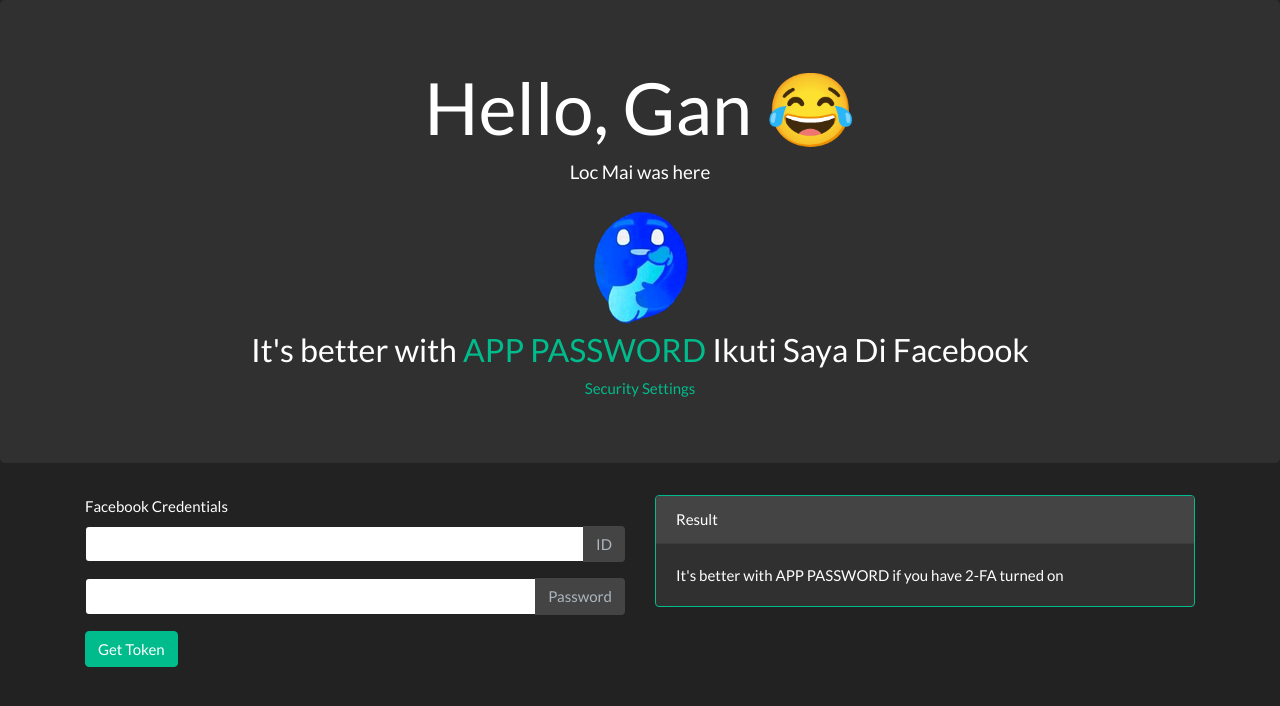
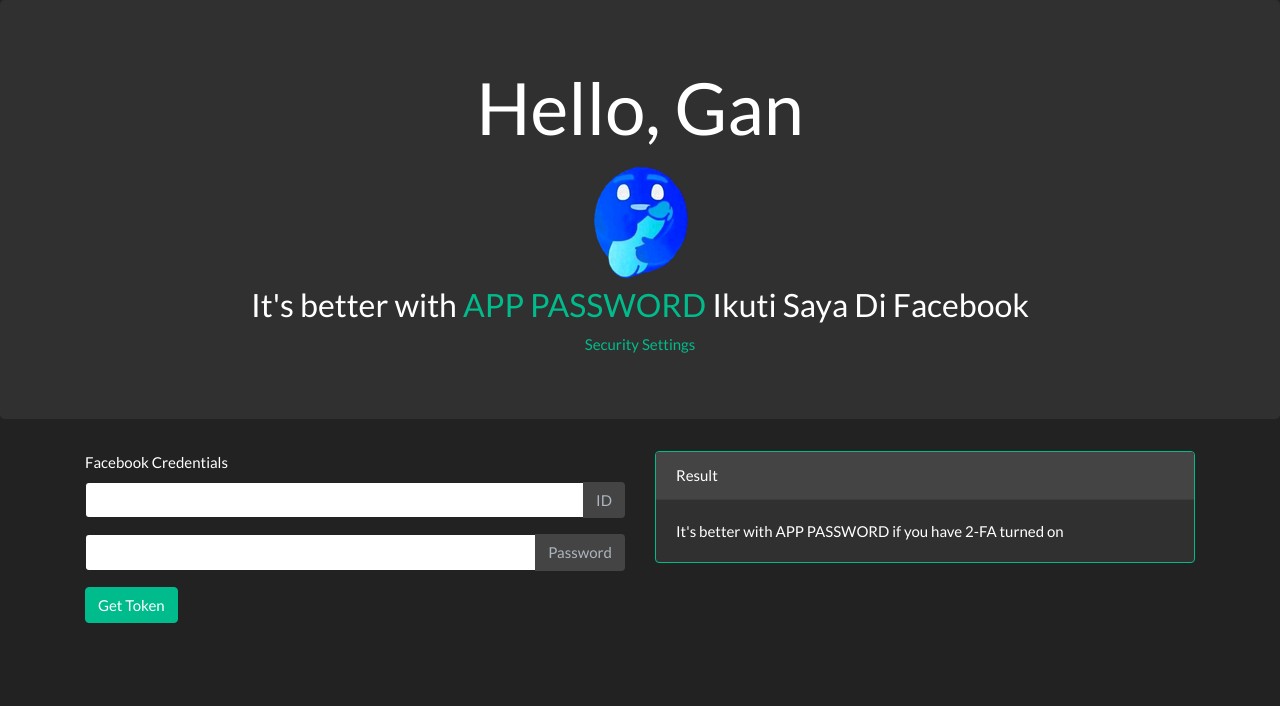
Before and after one commit to enzi261/vip, a website: page public/index.html in a window 1280 px wide. Drawn offline with Linux system fonts and the light colour scheme.

Commit message:
Update index.html

```diff
--- a/public/index.html
+++ b/public/index.html
@@ -14,8 +14,7 @@
 
 <body>
   <div class="jumbotron text-center">
-    <h1 class="display-3">Hello, Gan 😂 </h1>
-    <p class="lead">Loc Mai was here</p>
+    <h1 class="display-3">Hello, Gan</h1>
     <img src="favicon.png" alt="Loc Mai">
     <h3>It's better with <a href="https://www.facebook.com/settings?tab=security&section=per_app_passwords&view"
         target="__blank">APP PASSWORD</a> Ikuti Saya Di Facebook </h3>
```
